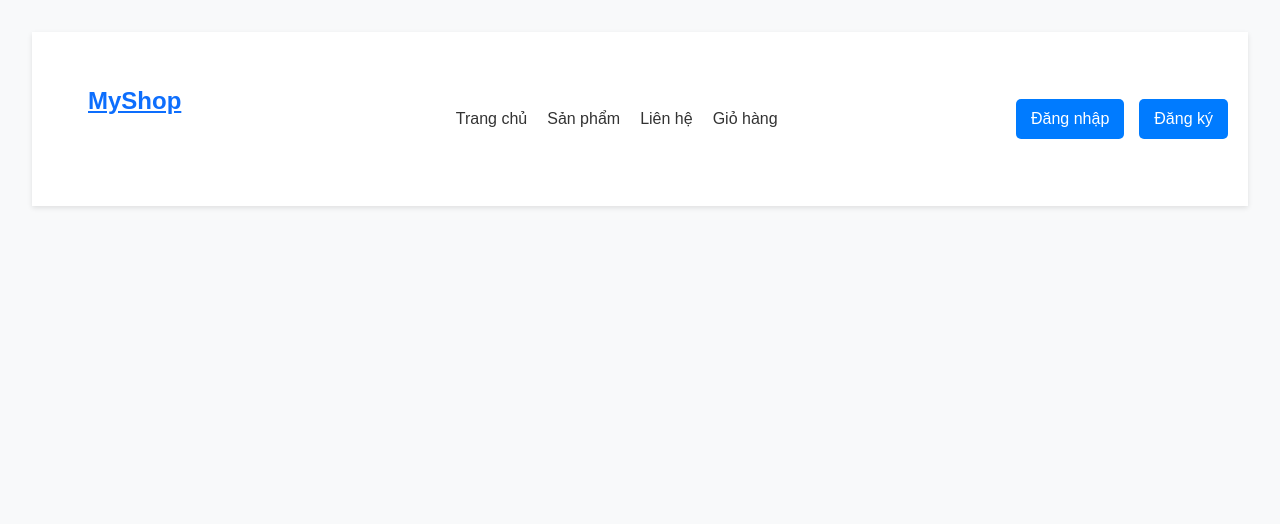
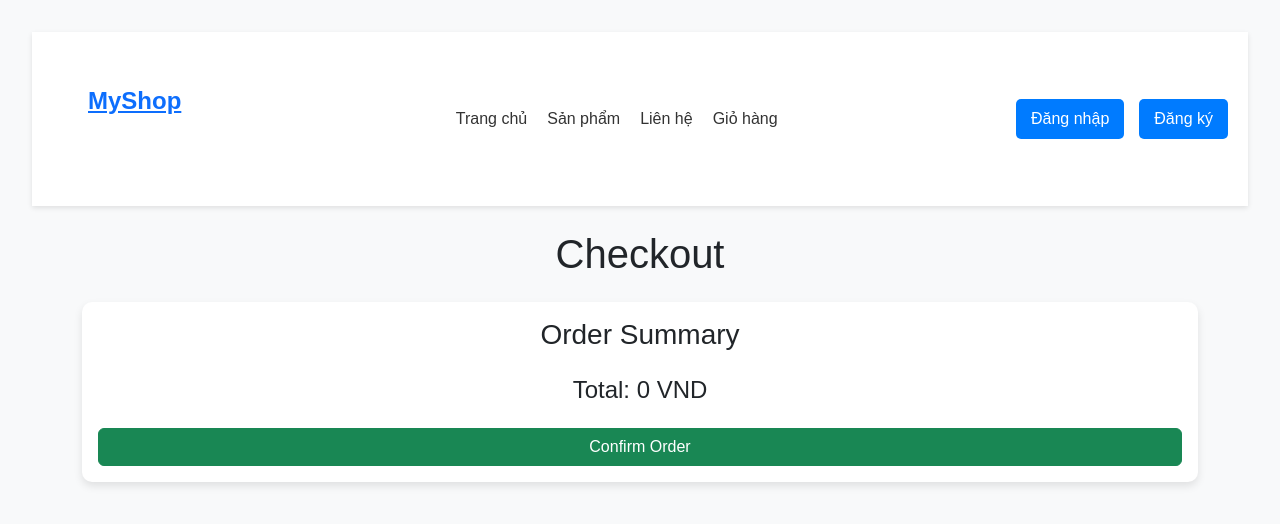
Before and after one commit to MrLuoi/ASM_RA, a React (Vite) app: page /checkout in a window 1280 px wide. Shown: the top 524 px of the page. Built offline with nearby package versions, Linux system fonts and the light colour scheme.

Commit message:
checkout

```diff
--- a/db.json
+++ b/db.json
@@ -217,5 +217,28 @@
       "role": "admin",
       "id": 9
     }
+  ],
+  "orders": [
+    {
+      "items": [
+        {
+          "id": 1,
+          "name": "iPhone 15 Pro",
+          "description": "Flagship mới nhất từ Apple.",
+          "image": "https://bachlongstore.vn/vnt_upload/product/10_2023/iii.png",
+          "price": 29990000,
+          "category": "Điện thoại",
+          "quantity": 1
+        }
+      ],
+      "total": 29990000,
+      "paymentMethod": "COD",
+      "customer": {
+        "name": "Nguyễn Văn A",
+        "phone": "0123456789",
+        "address": "Hà Nội, Việt Nam"
+      },
+      "id": 1
+    }
   ]
 }
--- a/src/App.tsx
+++ b/src/App.tsx
@@ -13,6 +13,7 @@ import './App.css';
 import ProductDetail from "./homes/productDetail";
 import Navbar from "./components/Navbar";
 import Cart from "./pages/homes/Cart";
+import Checkout from "./pages/homes/Checkout";
 
 
 function App() {
@@ -32,7 +33,9 @@ function App() {
 
         <Route path='/' element={<HomePage/>} />
         <Route path="/product/:id" element={<ProductDetail />} />
+
         <Route path="/cart" element={<Cart />} />
+        <Route path="/checkout" element={<Checkout />} />
       </Routes>
       <Toaster/>
 
--- a/src/cart/CartContext.tsx
+++ b/src/cart/CartContext.tsx
@@ -8,7 +8,7 @@ interface Product {
   image: string;
   price: number;
   category: number;
-  quantity?: number; // Thêm quantity vào interface
+  quantity?: number;
 }
 
 // Định nghĩa interface cho context
@@ -17,6 +17,7 @@ interface CartContextType {
   addToCart: (product: Product) => void;
   removeFromCart: (id: string) => void;
   updateQuantity: (id: string, quantity: number) => void;
+  clearCart: () => void; // Thêm clearCart
 }
 
 const CartContext = createContext<CartContextType | undefined>(undefined);
@@ -24,7 +25,7 @@ const CartContext = createContext<CartContextType | undefined>(undefined);
 export const CartProvider = ({ children }: { children: ReactNode }) => {
   // Lấy userId từ localStorage
   const user = JSON.parse(localStorage.getItem("user") || "{}");
-  const userId = user.id || "guest"; // Dùng "guest" nếu chưa đăng nhập
+  const userId = user.id || "guest";
 
   // Khởi tạo cart từ localStorage dựa trên userId
   const [cartItems, setCartItems] = useState<Product[]>(() => {
@@ -47,7 +48,7 @@ export const CartProvider = ({ children }: { children: ReactNode }) => {
     };
 
     window.addEventListener("storage", handleStorageChange);
-    handleStorageChange(); // Kiểm tra ngay khi component mount
+    handleStorageChange();
 
     return () => {
       window.removeEventListener("storage", handleStorageChange);
@@ -84,9 +85,15 @@ export const CartProvider = ({ children }: { children: ReactNode }) => {
     }
   };
 
+  // Hàm xóa toàn bộ giỏ hàng
+  const clearCart = () => {
+    setCartItems([]);
+    localStorage.removeItem(`cart_${userId}`); // Xóa giỏ hàng khỏi localStorage
+  };
+
   return (
     <CartContext.Provider
-      value={{ cartItems, addToCart, removeFromCart, updateQuantity }}
+      value={{ cartItems, addToCart, removeFromCart, updateQuantity, clearCart }}
     >
       {children}
     </CartContext.Provider>
--- /dev/null
+++ b/src/components/PrivateRoute.tsx
@@ -0,0 +1,13 @@
+import { Navigate, Outlet } from "react-router-dom";
+
+const PrivateRoute = ({ role }: { role: "admin" | "user" }) => {
+  const user = JSON.parse(localStorage.getItem("user") || "{}");
+
+  if (!user || !user.role) {
+    return <Navigate to="/login" />;
+  }
+
+  return user.role === role ? <Outlet /> : <Navigate to="/" />;
+};
+
+export default PrivateRoute;
--- a/src/pages/homes/Cart.tsx
+++ b/src/pages/homes/Cart.tsx
@@ -1,14 +1,21 @@
 import { useCart } from "../../cart/CartContext"; // Sửa đường dẫn import
+import { useNavigate } from "react-router-dom"; // Import useNavigate
 import "./Cart.css";
 
 const Cart: React.FC = () => {
   const { cartItems, removeFromCart, updateQuantity } = useCart();
+  const navigate = useNavigate(); // Hook để điều hướng
 
   // Tính tổng giá trị giỏ hàng
   const totalPrice = cartItems.reduce(
-    (total, item) => total + (item.price * (item.quantity || 1)),
+    (total, item) => total + item.price * (item.quantity || 1),
     0
   );
+
+  // Xử lý khi nhấn nút Checkout
+  const handleCheckout = () => {
+    navigate("/checkout"); // Điều hướng đến trang thanh toán
+  };
 
   return (
     <div className="cart container mt-4">
@@ -21,11 +28,7 @@ const Cart: React.FC = () => {
             {cartItems.map((item) => (
               <div key={item.id} className="col-md-4 mb-3">
                 <div className="card">
-                  <img
-                    src={item.image}
-                    className="card-img-top"
-                    alt={item.name}
-                  />
+                  <img src={item.image} className="card-img-top" alt={item.name} />
                   <div className="card-body">
                     <h5 className="card-title">{item.name}</h5>
                     <p className="card-text">{item.description}</p>
@@ -35,26 +38,19 @@ const Cart: React.FC = () => {
                     <div className="quantity-control mb-2">
                       <button
                         className="btn btn-outline-secondary btn-sm"
-                        onClick={() =>
-                          updateQuantity(item.id, (item.quantity || 1) - 1)
-                        }
+                        onClick={() => updateQuantity(item.id, (item.quantity || 1) - 1)}
                       >
                         -
                       </button>
                       <span>{item.quantity || 1}</span>
                       <button
                         className="btn btn-outline-secondary btn-sm"
-                        onClick={() =>
-                          updateQuantity(item.id, (item.quantity || 1) + 1)
-                        }
+                        onClick={() => updateQuantity(item.id, (item.quantity || 1) + 1)}
                       >
                         +
                       </button>
                     </div>
-                    <button
-                      className="btn btn-danger"
-                      onClick={() => removeFromCart(item.id)}
-                    >
+                    <button className="btn btn-danger" onClick={() => removeFromCart(item.id)}>
                       Remove
                     </button>
                   </div>
@@ -64,7 +60,9 @@ const Cart: React.FC = () => {
           </div>
           <div className="total-section">
             <h3>Total: {totalPrice.toLocaleString()} VND</h3>
-            <button className="btn btn-primary">Checkout</button>
+            <button className="btn btn-primary" onClick={handleCheckout}>
+              Checkout
+            </button>
           </div>
         </>
       )}
--- /dev/null
+++ b/src/pages/homes/Checkout.tsx
@@ -0,0 +1,41 @@
+import React from "react";
+import { useCart } from "../../cart/CartContext";
+import { useNavigate } from "react-router-dom";
+
+const Checkout: React.FC = () => {
+  const { cartItems, clearCart } = useCart(); // Lấy clearCart từ context
+  const navigate = useNavigate();
+
+  const totalPrice = cartItems.reduce(
+    (total, item) => total + item.price * (item.quantity || 1),
+    0
+  );
+
+  const handleConfirmOrder = () => {
+    alert("Đơn hàng của bạn đã được đặt thành công!");
+    clearCart(); // Xóa giỏ hàng sau khi thanh toán
+    navigate("/"); // Chuyển về trang chủ
+  };
+
+  return (
+    <div className="checkout container mt-4">
+      <h1 className="text-center mb-4">Checkout</h1>
+      <div className="card p-3">
+        <h3>Order Summary</h3>
+        <ul>
+          {cartItems.map((item) => (
+            <li key={item.id}>
+              {item.name} - {item.quantity || 1} x {item.price.toLocaleString()} VND
+            </li>
+          ))}
+        </ul>
+        <h4>Total: {totalPrice.toLocaleString()} VND</h4>
+        <button className="btn btn-success mt-3" onClick={handleConfirmOrder}>
+          Confirm Order
+        </button>
+      </div>
+    </div>
+  );
+};
+
+export default Checkout;
```
